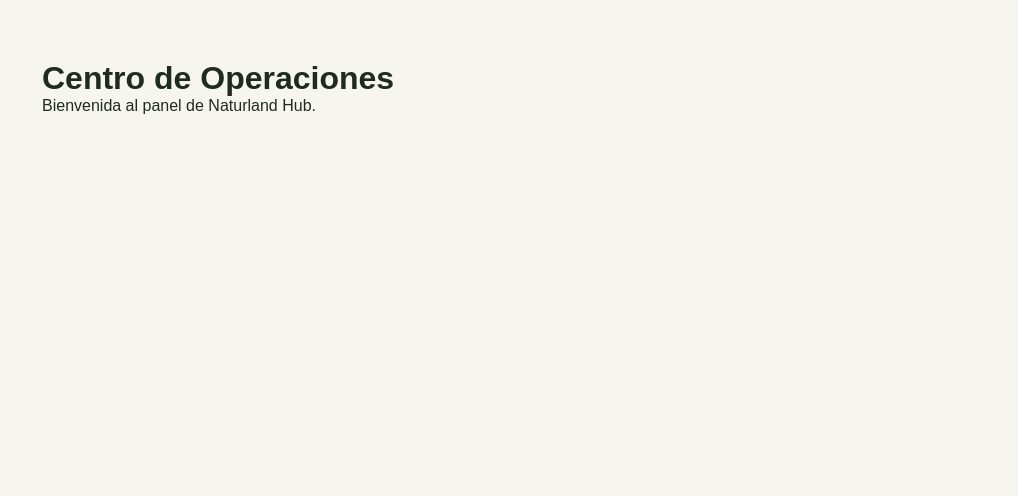
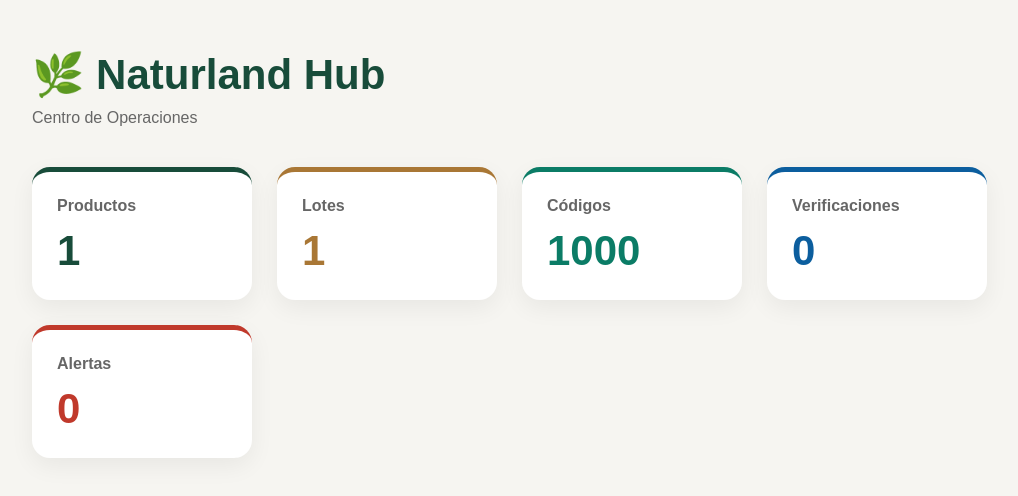
Before and after one commit to raycc17/Naturland-Verify, a React (Vite) app: page /admin in a window 1280 px wide. Shown: the top 496 px of the page, without its empty margins (18-1036 px from the left). Built offline with nearby package versions, Linux system fonts and the light colour scheme.

Commit message:
Update Admin.jsx

```diff
--- a/src/pages/Admin.jsx
+++ b/src/pages/Admin.jsx
@@ -1,24 +1,74 @@
+import DashboardCard from "../components/DashboardCard";
+
 export default function Admin() {
 
   return (
 
     <main
       style={{
-        padding: "60px"
+        minHeight: "100vh",
+        background: "#F6F5F1",
+        padding: "50px"
       }}
     >
 
-      <h1>
-
-        Centro de Operaciones
-
+      <h1
+        style={{
+          color: "#184C3A",
+          fontSize: "42px",
+          marginBottom: "10px"
+        }}
+      >
+        🌿 Naturland Hub
       </h1>
 
-      <p>
+      <p
+        style={{
+          color: "#666",
+          marginBottom: "40px"
+        }}
+      >
+        Centro de Operaciones
+      </p>
 
-        Bienvenida al panel de Naturland Hub.
+      <div
+        style={{
+          display: "flex",
+          gap: "25px",
+          flexWrap: "wrap"
+        }}
+      >
 
-      </p>
+        <DashboardCard
+          title="Productos"
+          value="1"
+        />
+
+        <DashboardCard
+          title="Lotes"
+          value="1"
+          color="#A97735"
+        />
+
+        <DashboardCard
+          title="Códigos"
+          value="1000"
+          color="#0B7C66"
+        />
+
+        <DashboardCard
+          title="Verificaciones"
+          value="0"
+          color="#0C5E9E"
+        />
+
+        <DashboardCard
+          title="Alertas"
+          value="0"
+          color="#C0392B"
+        />
+
+      </div>
 
     </main>
 
```
